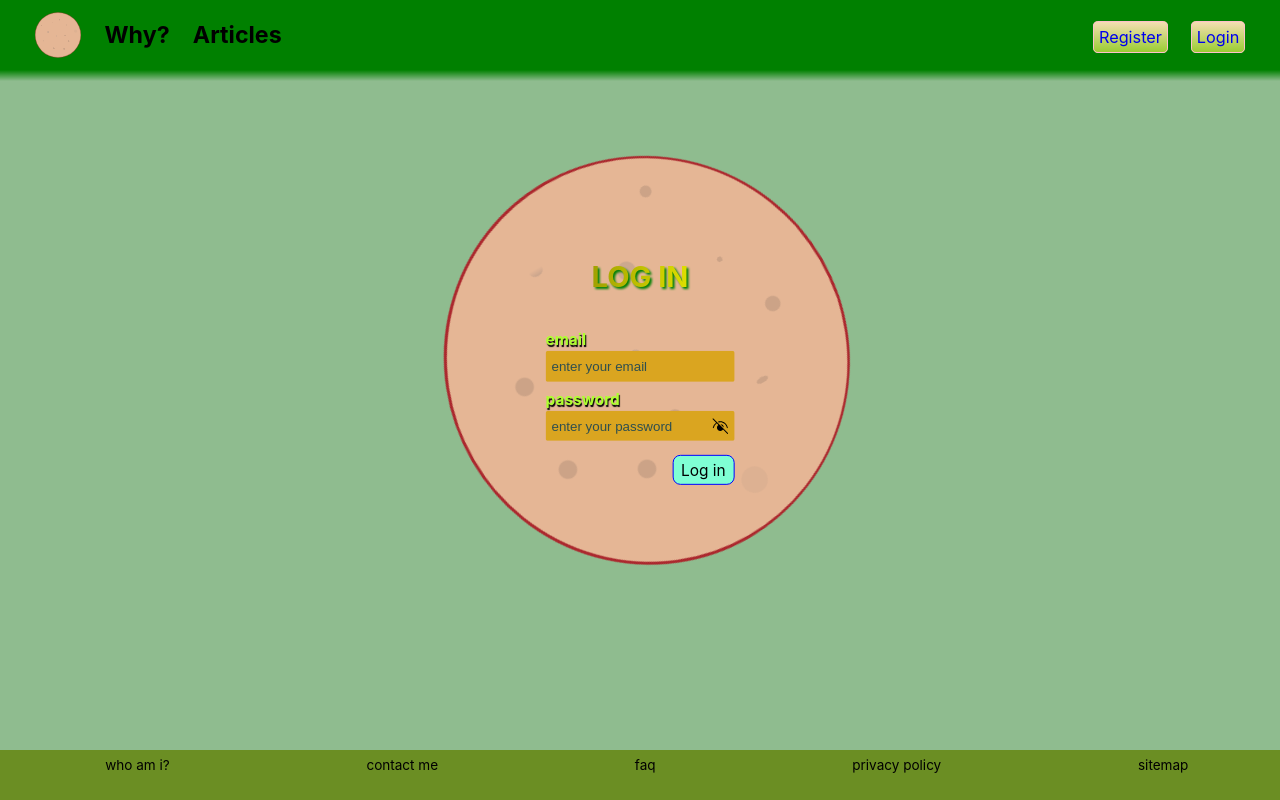
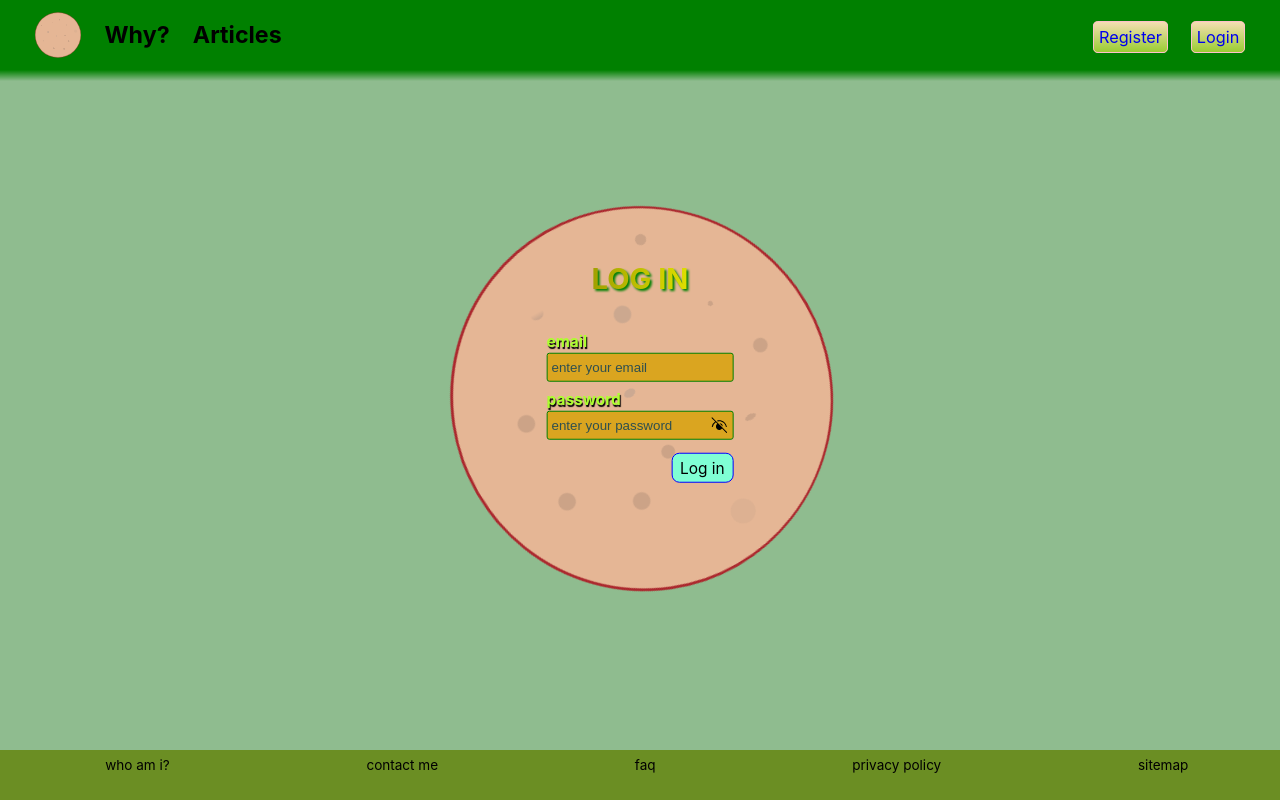
Before and after one commit to CSnackerman/blogologna, a Nuxt app: page /login in a window 1280 px wide. Built offline with nearby package versions, Linux system fonts and the light colour scheme; no server answers.

Commit message:
fix login balogna scaling

```diff
--- a/pages/login.vue
+++ b/pages/login.vue
@@ -15,6 +15,7 @@
           v-model="email"
           type="email"
           placeholder="enter your email"
+          tabindex="0"
           @focus="isEmailFocused = true"
           @focusout="isEmailFocused = false"
         />
@@ -33,11 +34,13 @@
             v-model="password"
             :type="isPasswordVisible === true ? 'text' : 'password'"
             placeholder="enter your password"
+            tabindex="0"
             @focus="isPasswordFocused = true"
             @focusout="isPasswordFocused = false"
           />
           <button
             id="eyeball"
+            tabindex="-1"
             @click.prevent="togglePasswordVisible"
           >
             <Icon
@@ -53,6 +56,7 @@
         <div class="login-btn-container">
           <button
             class="login-btn"
+            tabindex="0"
             @click.prevent="login"
           >
             Log in
@@ -112,10 +116,10 @@
 <style scoped lang="scss">
   @keyframes spin {
     to {
-      transform: translate(-25%, -25%) rotate(360deg);
+      transform: translate(-50%, -50%) rotate(360deg);
     }
     from {
-      transform: translate(-25%, -25%) rotate(0deg);
+      transform: translate(-50%, -50%) rotate(0deg);
     }
   }
 
@@ -134,7 +138,6 @@
     top: 50%;
     transform: translate(-50%, -50%);
     max-width: min-content;
-    // padding: 1em;
   }
 
   .login-page::after {
@@ -143,11 +146,11 @@
     background-image: url('~/assets/svg/logo.svg');
     background-repeat: no-repeat;
     padding: 3em;
-    width: 150%;
+    width: 14em;
     aspect-ratio: 1/1;
     border-radius: 100%;
-    top: 0;
-    left: 0;
+    top: 50%;
+    left: 50%;
     z-index: -10;
 
     animation: spin 30s linear infinite;
@@ -168,6 +171,11 @@
     display: flex;
     flex-direction: column;
     margin-bottom: 2em;
+
+    & *:focus {
+      border: 2px solid white;
+      border-radius: 0.2em;
+    }
 
     & > div {
       display: flex;
@@ -192,16 +200,16 @@
     height: 1.4em;
     padding: 0.3em;
     background-color: goldenrod;
-    border: 2px solid transparent;
+    border: 1px solid green;
     border-radius: 0.2em;
-    transition: all 300ms ease-in-out;
+    transition: all 200ms ease-in-out;
 
     &::placeholder {
       color: darkslategray;
     }
 
     &:focus {
-      border: 2px solid pink;
+      border: 2px solid rgb(255, 212, 219);
       outline: none;
     }
   }
@@ -221,6 +229,10 @@
     padding: 5px;
     cursor: pointer;
     transform: translateY(50%);
+
+    &:focus {
+      border: none;
+    }
   }
 
   .password-container {
```
